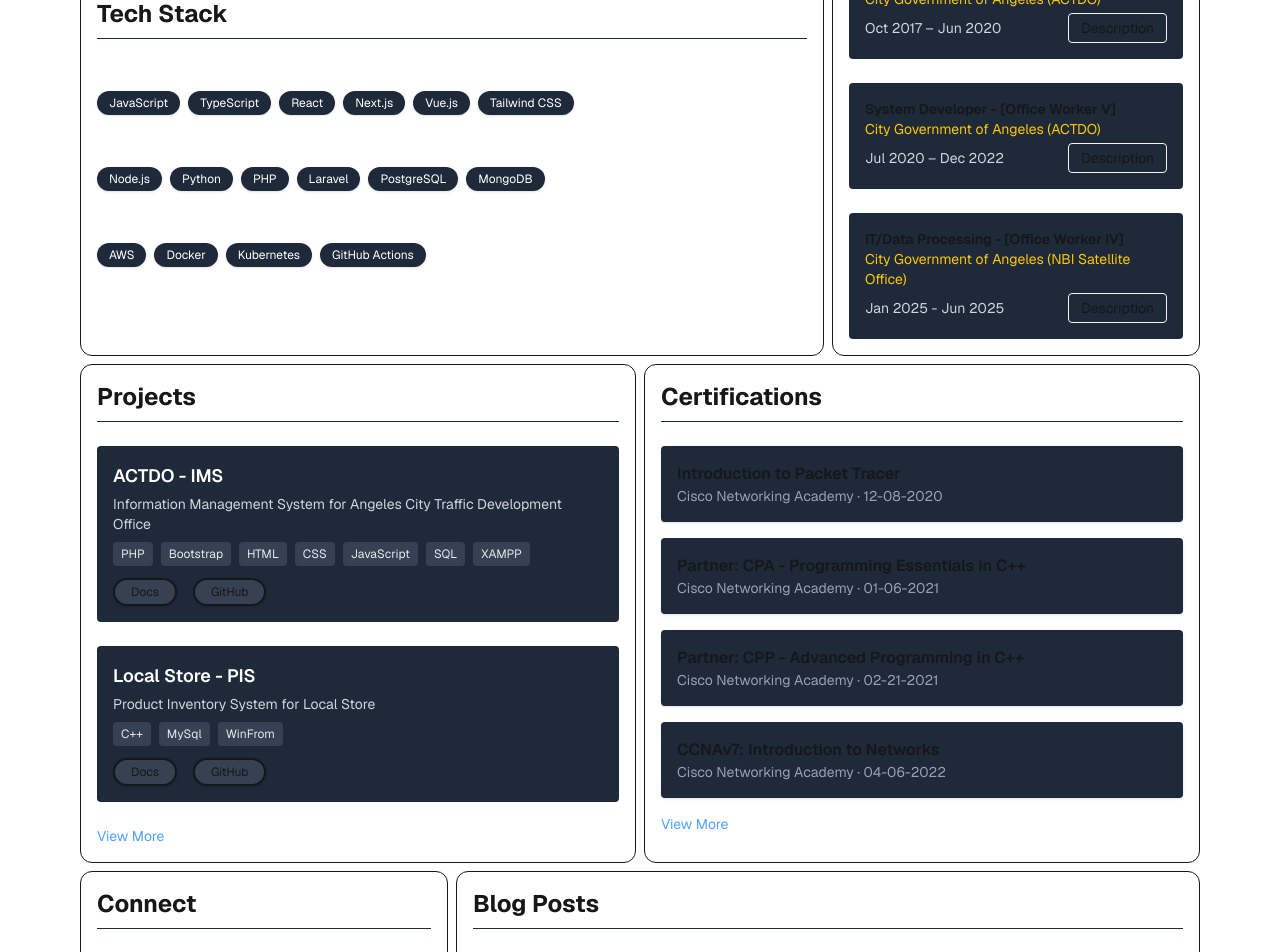
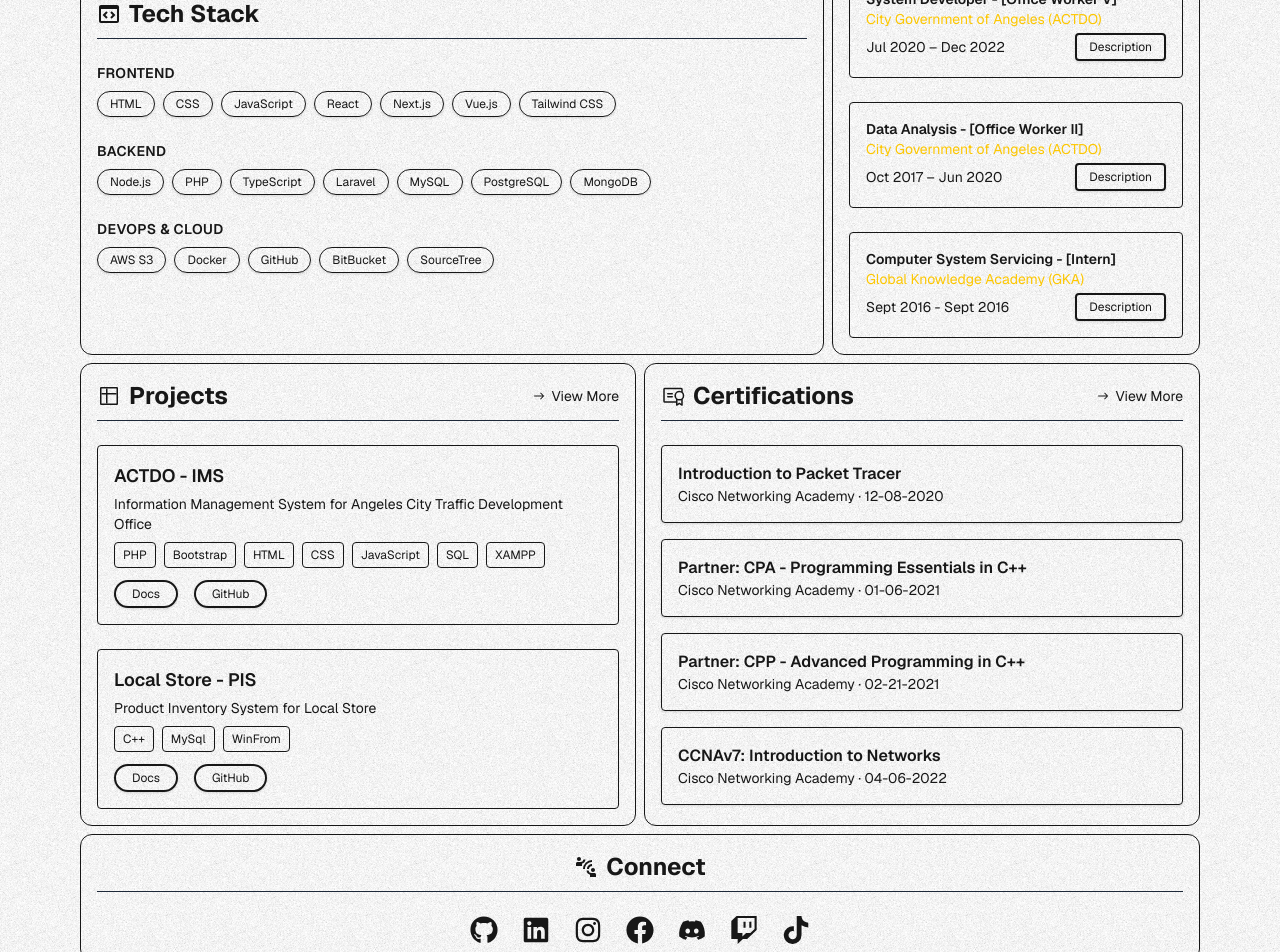
Before and after one commit to MondSE/almondtuazon, a Next.js app: page / in a window 1280 px wide. Shown: the part 420-1372 px from the top of the page. Built offline with nearby package versions, Linux system fonts and the light colour scheme.

Commit message:
light layout design updated

```diff
--- a/app/components/Certifications.tsx
+++ b/app/components/Certifications.tsx
@@ -4,6 +4,8 @@
 import * as motion from "motion/react-client";
 import certifications from "@/data/certification.json";
 import Link from "next/link";
+import { PiCertificate } from "react-icons/pi";
+import { IoIosArrowRoundForward } from "react-icons/io";
 
 const Certifications = () => {
   const [showAll, setShowAll] = useState(false);
@@ -16,23 +18,32 @@
       animate={{ opacity: 1, y: 0 }}
       transition={{ duration: 0.6 }}
     >
-      <h2 className="text-2xl font-bold mb-6 border-b border-gray-800 pb-2">
-        Certifications
-      </h2>
-      <ul className="space-y-4">
-        {displayedCerts.map((cert, idx) => (
-          <li key={idx} className="bg-gray-800 p-4 rounded shadow">
-            <h3 className="text-md font-semibold">{cert.title}</h3>
-            <p className="text-sm text-gray-400">
-              {cert.issuer} · {cert.year}
-            </p>
-          </li>
-        ))}
-        <Link href={"/certifications"}>
-          <p className="mt-4 text-sm text-blue-400 hover:underline">
+      <div className="flex items-center justify-between mb-6 border-b border-gray-800 pb-2">
+        <div className="flex items-center gap-2">
+          <PiCertificate size={24} />
+          <h2 className="text-2xl font-bold">Certifications</h2>
+        </div>
+        <Link href="/certifications">
+          <p className="flex items-center gap-1 text-sm hover:underline">
+            <IoIosArrowRoundForward className="text-lg" />
             View More
           </p>
         </Link>
+      </div>
+      <ul className="space-y-4">
+        {displayedCerts.map((cert, idx) => (
+          <li
+            key={idx}
+            className="dark:bg-gray-800 p-4 border-1 rounded shadow hover:bg-gray-300 dark:hover:bg-gray-700 transition"
+          >
+            <Link href={cert.link} target="_blank">
+              <h3 className="text-md font-semibold">{cert.title}</h3>
+              <p className="text-sm dark:text-gray-400">
+                {cert.issuer} · {cert.year}
+              </p>
+            </Link>
+          </li>
+        ))}
       </ul>
     </motion.section>
   );
--- a/app/components/Experience.tsx
+++ b/app/components/Experience.tsx
@@ -3,6 +3,7 @@
 import React, { useState } from "react";
 import * as motion from "motion/react-client";
 import experinces from "@/data/experince.json";
+import { BsGraphUpArrow } from "react-icons/bs";
 
 const Experience = () => {
   const [selectedExp, setSelectedExp] = useState<null | (typeof experinces)[0]>(
@@ -17,20 +18,34 @@
         animate={{ opacity: 1, y: 0 }}
         transition={{ duration: 0.6 }}
       >
-        <h2 className="text-2xl font-bold mb-6 border-b border-gray-800 pb-2">
-          Experience
-        </h2>
+        <div className="flex items-center justify-between mb-6 border-b border-gray-800 pb-2">
+          <div className="flex items-center gap-2">
+            <BsGraphUpArrow size={24} />
+            <h2 className="text-2xl font-bold">Experinces</h2>
+          </div>
+        </div>
         <div className="space-y-6">
-          {experinces.map((exp, idx) => (
-            <div key={idx} className="bg-gray-800 p-4 rounded">
+          {experinces
+            .slice()
+            .sort((a, b) => {
+              // Extract the last 4-digit year from each string
+              const getYear = (val: string) => {
+                const match = val.match(/\d{4}/g);
+                return match ? parseInt(match[match.length - 1], 10) : 0;
+              };
+
+              return getYear(b.year) - getYear(a.year); // DESC
+            })
+            .map((exp, idx) => (
+              <div key={idx} className="dark:bg-gray-800 p-4 rounded border-1">
                 <h3 className="text-sm font-semibold">{exp.title}</h3>
                 <p className="text-sm text-yellow-400">{exp.company}</p>
                 <div className="flex items-center justify-between mt-1">
-                <p className="text-sm text-gray-300">{exp.year}</p>
+                  <p className="text-sm dark:text-gray-300">{exp.year}</p>
 
                   <button
                     onClick={() => setSelectedExp(exp)}
-                  className="px-3 py-1 dark:bg-gray-800 dark:hover:bg-gray-700 border-gray-100 border-1 rounded text-sm"
+                    className="px-3 py-1 dark:hover:bg-gray-700 dark:bg-gray-700 dark:text-white text-xs dark:border-amber-50 border-2 rounded shadow hover:scale-105 transition-transform hover:bg-gray-300"
                   >
                     Description
                   </button>
@@ -47,12 +62,12 @@
             initial={{ opacity: 0, scale: 0.9 }}
             animate={{ opacity: 1, scale: 1 }}
             exit={{ opacity: 0, scale: 0.9 }}
-            className="bg-gray-900 p-6 rounded-xl max-w-md w-full"
+            className=" bg-white border-1 dark:bg-gray-900 p-6 rounded-xl max-w-md w-full grainy"
           >
             <h3 className="text-lg font-bold">{selectedExp.title}</h3>
             <p className="text-yellow-400">{selectedExp.company}</p>
-            <p className="text-gray-300">{selectedExp.year}</p>
-            <ul className="list-disc list-inside text-gray-200 mt-4 space-y-2">
+            <p className="dark:text-gray-300">{selectedExp.year}</p>
+            <ul className="list-disc list-inside dark:text-gray-200 mt-4 space-y-2">
               <div className="flex flex-wrap gap-2 mt-2">
                 {selectedExp.techstack.map((tech, i) => (
                   <div
@@ -74,7 +89,7 @@
 
             <button
               onClick={() => setSelectedExp(null)}
-              className="mt-6 px-4 py-2 bg-red-600 hover:bg-red-700 rounded text-sm"
+              className="mt-6 px-4 py-2 dark:bg-red-600 dark:hover:bg-red-700 text-sm dark:text-white dark:border-amber-50 border-2 rounded shadow hover:scale-105 transition-transform hover:bg-gray-300 "
             >
               Close
             </button>
--- a/app/components/Projects.tsx
+++ b/app/components/Projects.tsx
@@ -2,32 +2,46 @@
 import * as motion from "motion/react-client";
 import projects from "@/data/project.json";
 import Link from "next/link";
+import { VscGithubProject } from "react-icons/vsc";
+import { IoIosArrowRoundForward } from "react-icons/io";
 
 const Projects = () => {
   return (
     <motion.section
       className="bento-card p-4 col-span-1 md:col-span-3 space-y-2 group"
-      initial={{ opacity: 0 }}
-      whileInView={{ opacity: 1 }}
+      initial={{ opacity: 0, y: 20 }}
+      animate={{ opacity: 1, y: 0 }}
       transition={{ duration: 0.6 }}
-      viewport={{ once: true }}
     >
-      <h2 className="text-2xl font-bold mb-6 border-b border-gray-800 pb-2">
-        Projects
-      </h2>
+      <div className="flex items-center justify-between mb-6 border-b border-gray-800 pb-2">
+        <div className="flex items-center gap-2">
+          <VscGithubProject size={24} />
+          <h2 className="text-2xl font-bold">Projects</h2>
+        </div>
+        <Link href="/projects/list">
+          <p className="flex items-center gap-1 text-sm hover:underline">
+            <IoIosArrowRoundForward className="text-lg" />
+            View More
+          </p>
+        </Link>
+      </div>
       <div className="grid grid-cols-1 md:grid-cols-1 gap-6">
         {projects.map((proj, idx) => (
           <div
             key={idx}
-            className="block bg-gray-800 p-4 rounded hover:shadow-lg transition"
+            className="block border-1 dark:bg-gray-800 p-4 rounded hover:bg-gray-300 hover:shadow-lg transition"
           >
-            <h3 className="text-lg font-semibold text-white">{proj.name}</h3>
-            <p className="text-sm text-gray-300 mt-1">{proj.description}</p>
+            <h3 className="text-lg font-semibold dark:text-white">
+              {proj.name}
+            </h3>
+            <p className="text-sm dark:text-gray-300 mt-1">
+              {proj.description}
+            </p>
             <div className="flex gap-2 mt-2 flex-wrap mb-3">
               {proj.tech.map((tech, i) => (
                 <span
                   key={i}
-                  className="text-xs bg-gray-700 px-2 py-1 rounded text-gray-200"
+                  className="text-xs dark:bg-gray-700 px-2 py-1 rounded dark:text-gray-200 border-1"
                 >
                   {tech}
                 </span>
@@ -36,7 +50,7 @@
             <div className="flex gap-4 mt-2">
               <Link
                 href={`/projects/view/${idx + 1}`}
-                className=" bg-gray-700 dark:text-white text-xs px-4 py-1 dark:border-amber-50 border-2 rounded-full shadow hover:scale-105 transition-transform "
+                className=" dark:bg-gray-700 dark:text-white text-xs px-4 py-1 dark:border-amber-50 border-2 rounded-full shadow hover:scale-105 transition-transform hover:bg-gray-500 hover:text-white"
               >
                 <span>Docs</span>
               </Link>
@@ -48,7 +62,7 @@
               </Link> */}
               <Link
                 href={proj.githubLink}
-                className="bg-gray-700 dark:text-white text-xs px-4 py-1 dark:border-amber-50 border-2 rounded-full shadow hover:scale-105 transition-transform "
+                className="dark:bg-gray-700 dark:text-white text-xs px-4 py-1 dark:border-amber-50 border-2 rounded-full shadow hover:scale-105 transition-transform hover:bg-gray-500 hover:text-white"
                 target="_blank"
               >
                 <span>GitHub</span>
@@ -56,9 +70,6 @@
             </div>
           </div>
         ))}
-        <Link href={"/projects/list"}>
-          <p className=" text-sm text-blue-400 hover:underline">View More</p>
-        </Link>
       </div>
     </motion.section>
   );
--- a/app/components/SocialLinks.tsx
+++ b/app/components/SocialLinks.tsx
@@ -1,20 +1,32 @@
 import * as motion from "motion/react-client";
-import { FaGithub, FaLinkedin, FaTwitter } from "react-icons/fa";
+import {
+  FaDiscord,
+  FaFacebook,
+  FaGithub,
+  FaInstagram,
+  FaLinkedin,
+  FaTiktok,
+  FaTwitch,
+} from "react-icons/fa";
+import { MdConnectWithoutContact } from "react-icons/md";
 
 const SocialLinks = () => {
   return (
     <motion.section
-      className="bento-card p-4 col-span-1 md:col-span-2 space-y-3 group"
+      className="bento-card p-4 col-span-1 md:col-span-6 space-y-3 group"
       initial={{ opacity: 0, y: 20 }}
       animate={{ opacity: 1, y: 0 }}
       transition={{ duration: 0.6 }}
     >
-      <h2 className="text-2xl font-bold mb-6 border-b border-gray-800 pb-2">
-        Connect
-      </h2>
-      <div className="flex gap-6">
+      <div className="flex items-center justify-center mb-6 border-b border-gray-800 pb-2">
+        <div className="flex items-center gap-2">
+          <MdConnectWithoutContact size={24} />
+          <h2 className="text-2xl font-bold">Connect</h2>
+        </div>
+      </div>
+      <div className="flex gap-6 justify-center">
         <a
-          href="--"
+          href="https://github.com/MondSE"
           target="_blank"
           rel="noopener noreferrer"
           className="hover:text-yellow-500 transition"
@@ -22,7 +34,7 @@
           <FaGithub size={28} />
         </a>
         <a
-          href="--"
+          href="https://www.linkedin.com/in/almond-rae-tuazon-647a2726a"
           target="_blank"
           rel="noopener noreferrer"
           className="hover:text-yellow-500 transition"
@@ -30,12 +42,44 @@
           <FaLinkedin size={28} />
         </a>
         <a
-          href="--"
+          href="https://www.instagram.com/monskiyyy"
           target="_blank"
           rel="noopener noreferrer"
           className="hover:text-yellow-500 transition"
         >
-          <FaTwitter size={28} />
+          <FaInstagram size={28} />
+        </a>
+        <a
+          href="/"
+          target="_blank"
+          rel="noopener noreferrer"
+          className="hover:text-yellow-500 transition"
+        >
+          <FaFacebook size={28} />
+        </a>
+        <a
+          href="/"
+          target="_blank"
+          rel="noopener noreferrer"
+          className="hover:text-yellow-500 transition"
+        >
+          <FaDiscord size={28} />
+        </a>
+        <a
+          href="/"
+          target="_blank"
+          rel="noopener noreferrer"
+          className="hover:text-yellow-500 transition"
+        >
+          <FaTwitch size={28} />
+        </a>
+        <a
+          href="https://www.tiktok.com/@mooncrazyyyy"
+          target="_blank"
+          rel="noopener noreferrer"
+          className="hover:text-yellow-500 transition"
+        >
+          <FaTiktok size={28} />
         </a>
       </div>
     </motion.section>
--- a/app/components/TechStack.tsx
+++ b/app/components/TechStack.tsx
@@ -1,10 +1,12 @@
 import React from "react";
 import * as motion from "motion/react-client";
+import { BiCodeBlock } from "react-icons/bi";
 
 const TechStack = () => {
   const frontend = [
+    "HTML",
+    "CSS",
     "JavaScript",
-    "TypeScript",
     "React",
     "Next.js",
     "Vue.js",
@@ -12,24 +14,25 @@
   ];
   const backend = [
     "Node.js",
-    "Python",
     "PHP",
+    "TypeScript",
     "Laravel",
+    "MySQL",
     "PostgreSQL",
     "MongoDB",
   ];
-  const devops = ["AWS", "Docker", "Kubernetes", "GitHub Actions"];
+  const devops = ["AWS S3", "Docker", "GitHub", "BitBucket", "SourceTree"];
 
   const renderStack = (title: string, stack: string[]) => (
     <div>
-      <h4 className="text-sm font-semibold text-white mb-2 uppercase tracking-wide">
+      <h4 className="text-sm font-semibold dark:text-white mb-2 uppercase tracking-wide">
         {title}
       </h4>
       <div className="flex flex-wrap gap-2">
         {stack.map((tech) => (
           <motion.span
             key={tech}
-            className="bg-gray-800 text-white text-xs px-3 py-1 rounded-full shadow hover:scale-105 transition-transform"
+            className="dark:bg-gray-800 dark:text-white text-xs px-3 py-1 border-1 rounded-full shadow hover:scale-105 transition-transform"
             whileHover={{ scale: 1.05 }}
             transition={{ type: "spring", stiffness: 300 }}
           >
@@ -47,9 +50,12 @@
       animate={{ opacity: 1, y: 0 }}
       transition={{ duration: 0.6 }}
     >
-      <h2 className="text-2xl font-bold mb-6 border-b border-gray-800 pb-2">
-        Tech Stack
-      </h2>
+      <div className="flex items-center justify-between mb-6 border-b border-gray-800 pb-2">
+        <div className="flex items-center gap-2">
+          <BiCodeBlock size={24} />
+          <h2 className="text-2xl font-bold">Tech Stack</h2>
+        </div>
+      </div>
       <div className="space-y-6">
         {renderStack("Frontend", frontend)}
         {renderStack("Backend", backend)}
--- a/app/globals.css
+++ b/app/globals.css
@@ -30,3 +30,8 @@
   transition: all 0.2s ease-in-out;
   border: 1px solid;
 }
+
+.grainy {
+  background-image: url(../public/asset/grainy.webp);
+  opacity: 1;
+}
--- a/app/layout.tsx
+++ b/app/layout.tsx
@@ -14,8 +14,9 @@
 });
 
 export const metadata: Metadata = {
-  title: "Almondtuazon - Porfolio",
-  description: "Generated by create next app",
+  title: "Almondtuazon - Portfolio",
+  description: "My Portfolio all sample project and documentation ✨",
+  authors: [{ name: "Almond Rae Tuazon" }],
 };
 
 export default function RootLayout({
@@ -28,7 +29,7 @@
       <body
         className={`${geistSans.variable} ${geistMono.variable} antialiased`}
       >
-        <main className=" dark:text-white min-h-screen font-sans">
+        <main className=" dark:text-white min-h-screen font-sans grainy">
           <div className="max-w-6xl mx-auto px-4">
             {children}
             <Footer />
--- a/app/page.tsx
+++ b/app/page.tsx
@@ -26,7 +26,7 @@
         <Certifications />
         {/* <Recommendation /> */}
         <SocialLinks />
-        <BlogPosts />
+        {/* <BlogPosts /> */}
       </section>
     </motion.div>
   );
```
Also changed, not shown: app/components/About.tsx (+8 -4 lines), app/components/Header.tsx (+3 -6 lines), public/asset/grainy.webp (added). Lines whose indentation alone changed are shown as unchanged.
